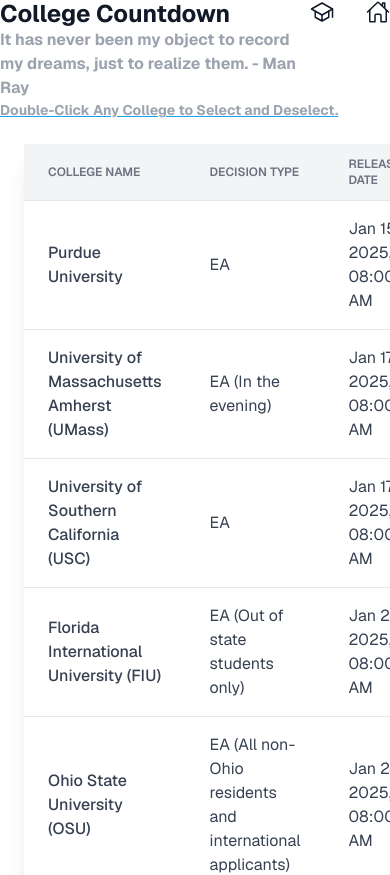
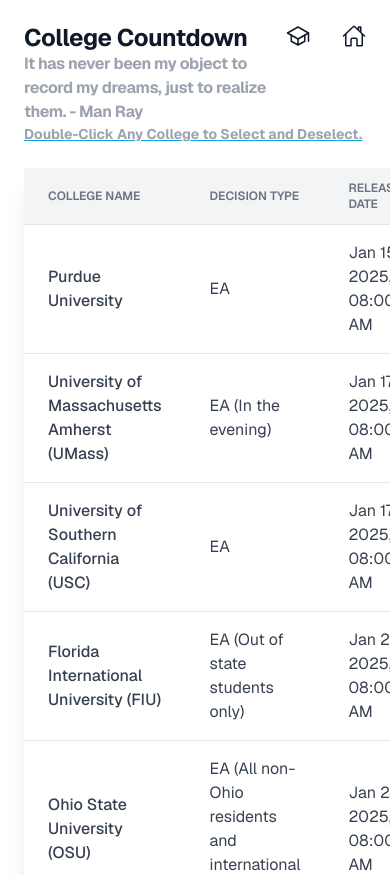
Before and after one commit to hoverdart/college-countdown, a Next.js app: page / in a window 390 px wide. Shown: the top 875 px of the page. Built offline with nearby package versions, Linux system fonts and the light colour scheme.

Commit message:
nav looks normal on mobile

```diff
--- a/app/components/MyColleges.tsx
+++ b/app/components/MyColleges.tsx
@@ -33,7 +33,7 @@
         <>
         {selectedColleges.map((eachElement, index) => (
         <div className="w-64 p-4 bg-white transition-all border rounded-lg shadow-lg dark:bg-gray-800 dark:border-gray-700 hover:bg-slate-50 dark:hover:bg-gray-600" key={index} onDoubleClick={()=>handleDoubleClick(eachElement!.id)}>
-            <img src={`/get-favicon/${encodeURIComponent(eachElement!.name + " Website")}`} alt="College Name" width ={128} height={128} className="h-[128px] w-[128px] object-contain item-center rounded-md mb-4" />
+            <img src={`/get-favicon/${encodeURIComponent(eachElement!.name + " website")}`} alt="College Name" width ={128} height={128} className="h-[128px] w-[128px] object-contain item-center rounded-md mb-4" />
 
             <h3 className="text-lg font-semibold text-gray-800 dark:text-gray-200 mb-2">
                 {eachElement!.name}
--- a/app/components/nav.tsx
+++ b/app/components/nav.tsx
@@ -5,7 +5,7 @@
 
 export default function NavBar() {
     return (
-        <div className="flex flex-row items-start mx-auto justify-between gap-2 sm:px-6 sm:pt-6 font-[family-name:var(--font-geist-sans)]">
+        <div className="flex flex-row items-start tracking-tight justify-between gap-2 px-6 pt-6 font-[family-name:var(--font-geist-sans)]">
                 <div>
                 <h1 className="text-2xl/7 font-bold text-gray-900 dark:text-white sm:truncate sm:text-3xl sm:tracking-tight">College Countdown</h1>
                 <RandomQuote />
--- a/app/get-favicon/[query]/route.ts
+++ b/app/get-favicon/[query]/route.ts
@@ -25,7 +25,7 @@
   const url = queryParams.get("uddg");
 
   const imageRes = await fetch(
-    `https://www.google.com/s2/favicons?domain=${url}&sz=4096`
+    `https://www.google.com/s2/favicons?domain=${url}&sz=2048`
   );
 
   return new Response(imageRes.body, {
--- a/app/myColleges/page.tsx
+++ b/app/myColleges/page.tsx
@@ -6,7 +6,7 @@
   return (
     <>
     <NavBar />
-    <h5 className="text-sm font-bold text-gray-400 gap-2 sm:px-6 font-[family-name:var(--font-geist-sans)] underline decoration-sky-500">Double-click on Any of Your Colleges to Deselect Them.</h5>
+    <h5 className="text-sm font-bold text-gray-400 gap-2 px-6 font-[family-name:var(--font-geist-sans)] underline decoration-sky-500">Double-click on Any of Your Colleges to Deselect Them.</h5>
     <div className="flex flex-row flex-wrap items-start p-6 gap-4 font-[family-name:var(--font-geist-sans)]">
       <MyColleges allColleges={data}/>
     </div>
--- a/app/page.tsx
+++ b/app/page.tsx
@@ -29,7 +29,7 @@
   return (
     <>
     <NavBar />
-    <h5 className="text-sm font-bold text-gray-400 gap-2 sm:px-6 font-[family-name:var(--font-geist-sans)] underline decoration-sky-500">Double-Click Any College to Select and Deselect.</h5>
+    <h5 className="text-sm font-bold text-gray-400 gap-2 px-6 font-[family-name:var(--font-geist-sans)] underline decoration-sky-500">Double-Click Any College to Select and Deselect.</h5>
     <div className="p-6 font-[family-name:var(--font-geist-sans)]">
         <CollegeTable colDecisions={decisions} colPastDecisions={passedDecisions} />
       </div>
```
